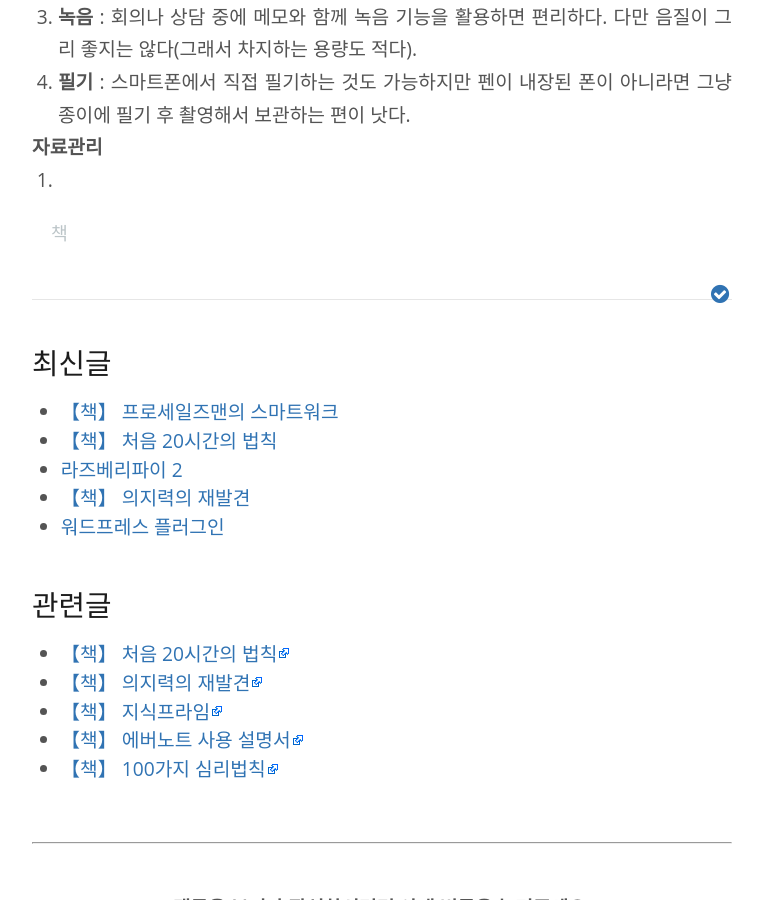
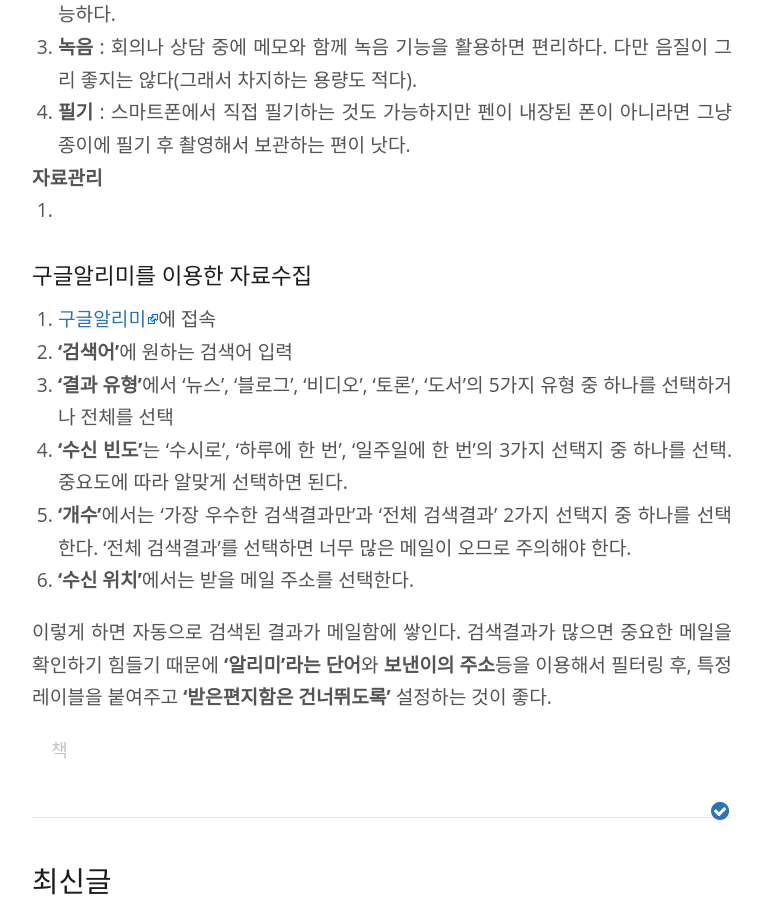
Before and after one commit to kalkin7/wiki, a Jekyll site: the page built from _posts/2015-05-01-book-smart-work-of-pro-salesman.md, in a window 1280 px wide and 900 px high, scrolled down 6598 px. Shown: the whole window, without its empty margins (258-1021 px from the left). Built offline with Jekyll 4.4.1, drawn with Linux system fonts in a browser that asks for light colours.

Commit message:
Wiki Update

```diff
--- a/_posts/2015-05-01-book-smart-work-of-pro-salesman.md
+++ b/_posts/2015-05-01-book-smart-work-of-pro-salesman.md
@@ -204,3 +204,17 @@ PART 3. 에버노트를 활용한 ‘정보관리’**
 #### 자료관리
 
 1.
+
+
+
+
+### 구글알리미를 이용한 자료수집
+
+1. [구글알리미](http://www.google.co.kr/alerts/)에 접속
+2. **'검색어'**에 원하는 검색어 입력
+3. **'결과 유형'**에서 '뉴스', '블로그', '비디오', '토론', '도서'의 5가지 유형 중 하나를 선택하거나 전체를 선택
+4. **'수신 빈도'**는 '수시로', '하루에 한 번', '일주일에 한 번'의 3가지 선택지 중 하나를 선택. 중요도에 따라 알맞게 선택하면 된다.
+5. **'개수'**에서는 '가장 우수한 검색결과만'과 '전체 검색결과' 2가지 선택지 중 하나를 선택한다. '전체 검색결과'를 선택하면 너무 많은 메일이 오므로 주의해야 한다.
+6. **'수신 위치'**에서는 받을 메일 주소를 선택한다.
+
+이렇게 하면 자동으로 검색된 결과가 메일함에 쌓인다. 검색결과가 많으면 중요한 메일을 확인하기 힘들기 때문에 **'알리미'라는 단어**와 **보낸이의 주소**등을 이용해서 필터링 후, 특정 레이블을 붙여주고 **'받은편지함은 건너뛰도록'** 설정하는 것이 좋다.
```
